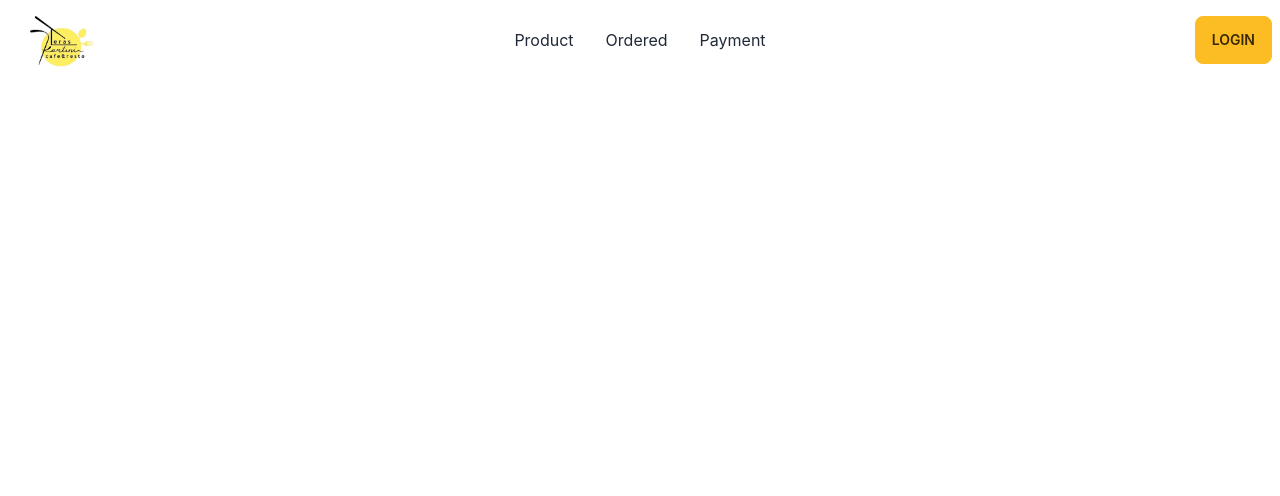
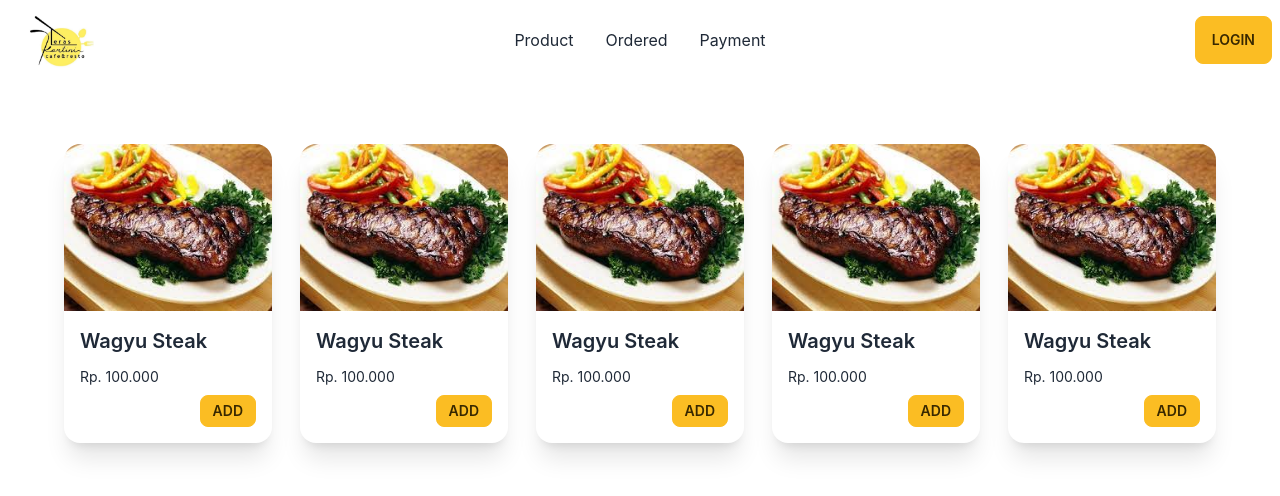
Before and after one commit to dindarahmadani/project-ta, a React (Create React App) app: page /userproduct in a window 1280 px wide. Shown: the top 496 px of the page. Built offline with nearby package versions, Linux system fonts and the light colour scheme.

Commit message:
feat: create ui product

```diff
--- /dev/null
+++ b/src/components/pageGroup/user/IndexProduct.js
@@ -0,0 +1,61 @@
+import React from 'react'
+
+function IndexProduct() {
+    return (
+        <div class="grid grid-cols-2 md:grid-cols-3 lg:grid-cols-5 p-4 md:p-12 md:p-16 gap-x-7 gap-y-5">
+            <div className="card card-compact w-54 bg-base-100 shadow-xl">
+                <figure><img src="/img/makanan.jpg" alt="Shoes" /></figure>
+                <div className="card-body">
+                    <h2 className="card-title">Wagyu Steak</h2>
+                    <p>Rp. 100.000</p>
+                    <div className="card-actions justify-end">
+                        <button className="btn btn-warning btn-sm">Add</button>
+                    </div>
+                </div>
+            </div>
+            <div className="card card-compact w-54 bg-base-100 shadow-xl">
+                <figure><img src="/img/makanan.jpg" alt="Shoes" /></figure>
+                <div className="card-body">
+                    <h2 className="card-title">Wagyu Steak</h2>
+                    <p>Rp. 100.000</p>
+                    <div className="card-actions justify-end">
+                        <button className="btn btn-warning btn-sm">Add</button>
+                    </div>
+                </div>
+            </div>
+            <div className="card card-compact w-54 bg-base-100 shadow-xl">
+                <figure><img src="/img/makanan.jpg" alt="Shoes" /></figure>
+                <div className="card-body">
+                    <h2 className="card-title">Wagyu Steak</h2>
+                    <p>Rp. 100.000</p>
+                    <div className="card-actions justify-end">
+                        <button className="btn btn-warning btn-sm">Add</button>
+                    </div>
+                </div>
+            </div>
+            <div className="card card-compact w-54 bg-base-100 shadow-xl">
+                <figure><img src="/img/makanan.jpg" alt="Shoes" /></figure>
+                <div className="card-body">
+                    <h2 className="card-title">Wagyu Steak</h2>
+                    <p>Rp. 100.000</p>
+                    <div className="card-actions justify-end">
+                        <button className="btn btn-warning btn-sm">Add</button>
+                    </div>
+                </div>
+            </div>
+            <div className="card card-compact w-54 bg-base-100 shadow-xl">
+                <figure><img src="/img/makanan.jpg" alt="Shoes" /></figure>
+                <div className="card-body">
+                    <h2 className="card-title">Wagyu Steak</h2>
+                    <p>Rp. 100.000</p>
+                    <div className="card-actions justify-end">
+                        <button className="btn btn-warning btn-sm">Add</button>
+                    </div>
+                </div>
+            </div>
+
+        </div>
+    )
+}
+
+export default IndexProduct
--- a/src/pages/dashboard/user/UserProduct.js
+++ b/src/pages/dashboard/user/UserProduct.js
@@ -1,10 +1,12 @@
 import React from 'react'
 import UserDashboard from '../../../components/pageGroup/user/UserDashboard'
+import IndexProduct from '../../../components/pageGroup/user/IndexProduct'
 
 function UserProduct() {
   return (
     <>
     <UserDashboard />
+    <IndexProduct/>
     </>
   )
 }
```
Also changed, not shown: public/img/makanan.jpg (added), src/img/makanan.jpg (added).
